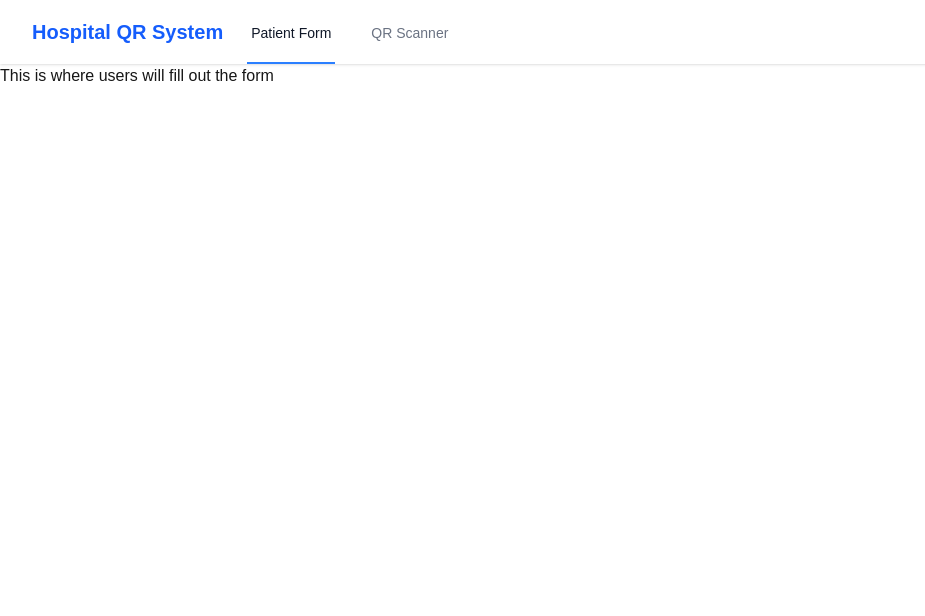
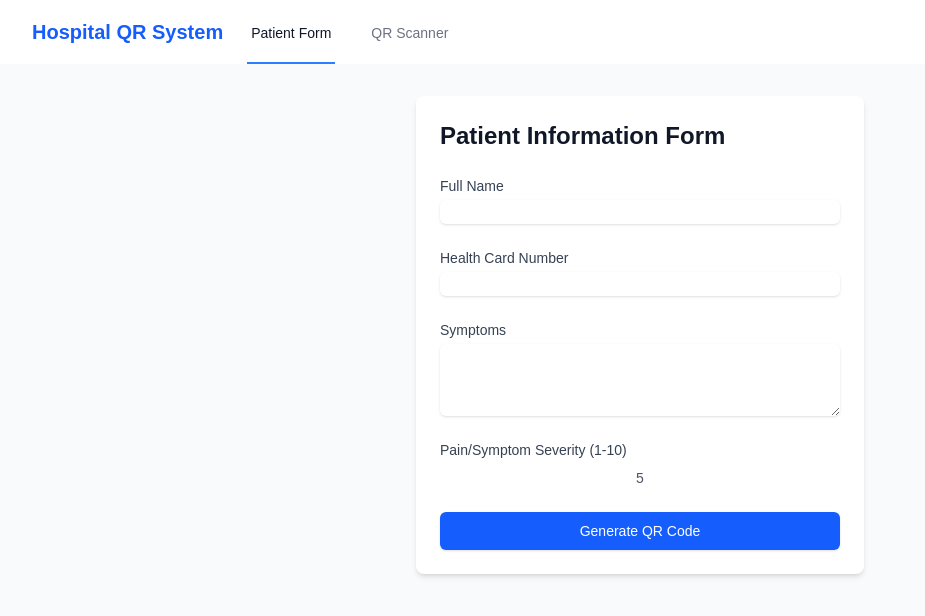
Before and after one commit to PakmanGames/qr-code-prototype, a Next.js app: page /form in a window 1280 px wide. Shown: the top 616 px of the page, without its empty margins (0-925 px from the left). Built offline with nearby package versions, Linux system fonts and the light colour scheme.

Commit message:
Create form page to fill with information

```diff
--- a/app/form/page.js
+++ b/app/form/page.js
@@ -1,7 +1,107 @@
+'use client';
+
+import { useState } from 'react';
+import { useForm } from 'react-hook-form';
+import { QRCodeSVG } from 'qrcode.react';
+import { Slider } from '@radix-ui/react-slider';
+import { Label } from '@radix-ui/react-label';
+
 export default function Form() {
+    const [qrCode, setQrCode] = useState('');
+    const { register, handleSubmit, watch, setValue } = useForm({
+        defaultValues: {
+            name: '',
+            healthCardNumber: '',
+            symptoms: '',
+            severity: 5
+        }
+    });
+
+    const onSubmit = (data) => {
+        // Generate QR code with the form data
+        const qrData = JSON.stringify(data);
+        setQrCode(qrData);
+    };
+
     return (
-        <div>
-            <h1>This is where users will fill out the form</h1>
+        <div className="min-h-screen bg-gray-50 py-8 px-4 sm:px-6 lg:px-8">
+            <div className="max-w-md mx-auto bg-white rounded-lg shadow-md p-6">
+                <h1 className="text-2xl font-bold text-gray-900 mb-6">Patient Information Form</h1>
+
+                <form onSubmit={handleSubmit(onSubmit)} className="space-y-6">
+                    <div>
+                        <Label htmlFor="name" className="block text-sm font-medium text-gray-700">
+                            Full Name
+                        </Label>
+                        <input
+                            type="text"
+                            id="name"
+                            {...register('name', { required: true })}
+                            className="mt-1 block w-full rounded-md border-gray-300 shadow-sm focus:border-blue-500 focus:ring-blue-500"
+                        />
+                    </div>
+
+                    <div>
+                        <Label htmlFor="healthCardNumber" className="block text-sm font-medium text-gray-700">
+                            Health Card Number
+                        </Label>
+                        <input
+                            type="text"
+                            id="healthCardNumber"
+                            {...register('healthCardNumber', { required: true })}
+                            className="mt-1 block w-full rounded-md border-gray-300 shadow-sm focus:border-blue-500 focus:ring-blue-500"
+                        />
+                    </div>
+
+                    <div>
+                        <Label htmlFor="symptoms" className="block text-sm font-medium text-gray-700">
+                            Symptoms
+                        </Label>
+                        <textarea
+                            id="symptoms"
+                            {...register('symptoms', { required: true })}
+                            rows={3}
+                            className="mt-1 block w-full rounded-md border-gray-300 shadow-sm focus:border-blue-500 focus:ring-blue-500"
+                        />
+                    </div>
+
+                    <div>
+                        <Label className="block text-sm font-medium text-gray-700 mb-2">
+                            Pain/Symptom Severity (1-10)
+                        </Label>
+                        <Slider
+                            value={[watch('severity')]}
+                            onValueChange={(value) => setValue('severity', value[0])}
+                            min={1}
+                            max={10}
+                            step={1}
+                            className="w-full"
+                        />
+                        <div className="mt-2 text-center text-sm text-gray-600">
+                            {watch('severity')}
+                        </div>
+                    </div>
+
+                    <button
+                        type="submit"
+                        className="w-full flex justify-center py-2 px-4 border border-transparent rounded-md shadow-sm text-sm font-medium text-white bg-blue-600 hover:bg-blue-700 focus:outline-none focus:ring-2 focus:ring-offset-2 focus:ring-blue-500"
+                    >
+                        Generate QR Code
+                    </button>
+                </form>
+
+                {qrCode && (
+                    <div className="mt-8 text-center">
+                        <h2 className="text-lg font-medium text-gray-900 mb-4">Your QR Code</h2>
+                        <div className="inline-block p-4 bg-white rounded-lg shadow">
+                            <QRCodeSVG value={qrCode} size={200} />
+                        </div>
+                        <p className="mt-4 text-sm text-gray-600">
+                            Please show this QR code to hospital staff when you arrive.
+                        </p>
+                    </div>
+                )}
+            </div>
         </div>
     );
 }
--- a/app/page.js
+++ b/app/page.js
@@ -1,7 +1,10 @@
+import { redirect } from 'next/navigation';
+
 export default function Home() {
+  // redirect('/form');
   return (
     <div>
-      <h1>Landing Page</h1>
+      <h1>This is the work in progress landing page</h1>
     </div>
   );
 }
```
